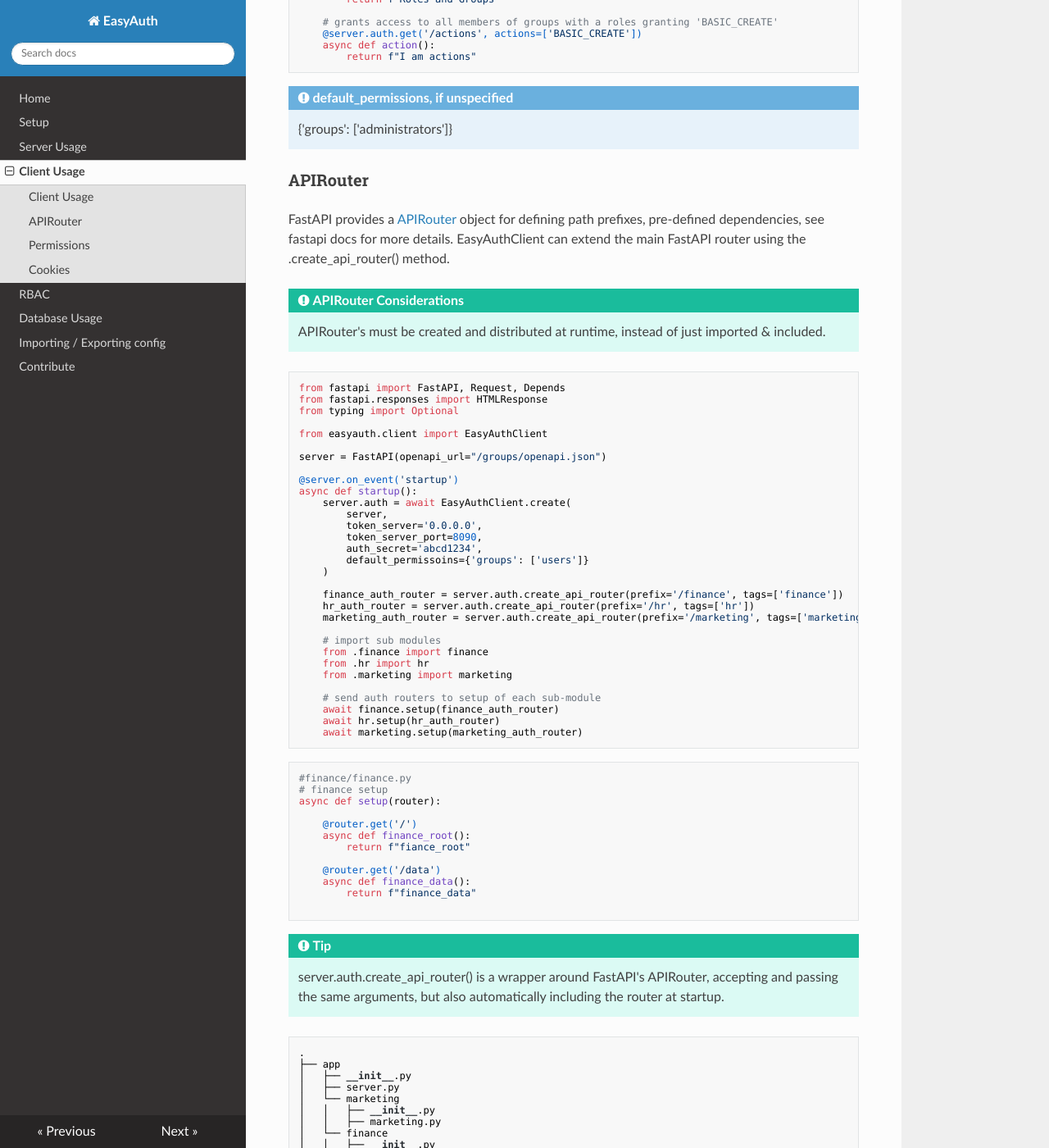
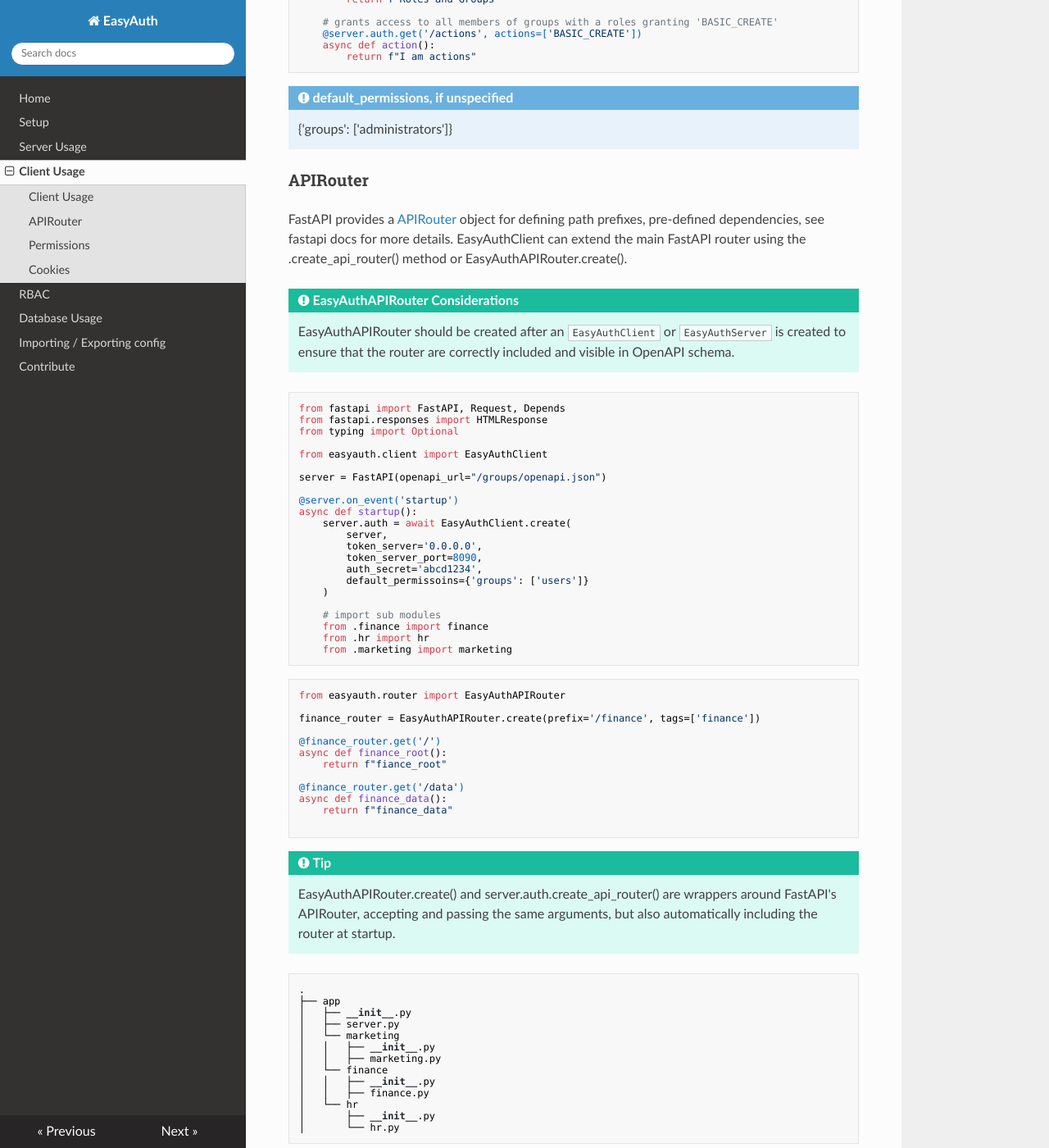
Before and after one commit to codemation/easyauth, an MkDocs documentation site: the page built from docs/client_usage.md, in a window 1280 px wide and 1400 px high, scrolled down 730 px. Shown: the whole window at 82% size. Built offline with MkDocs 1.6.1, drawn with Linux system fonts in a browser that asks for light colours; nearby versions of some CDN libraries.

Commit message:
Adjusted EasyAuthAPIRouter usage examples in docs

````diff
--- a/docs/client_usage.md
+++ b/docs/client_usage.md
@@ -50,10 +50,10 @@
     {'groups': ['administrators']}
 
 ### APIRouter
-FastAPI provides a [APIRouter](https://fastapi.tiangolo.com/tutorial/bigger-applications/?h=apirouter#apirouter) object for defining path prefixes, pre-defined dependencies, see fastapi docs for more details. EasyAuthClient can extend the main FastAPI router using the .create_api_router() method.
+FastAPI provides a [APIRouter](https://fastapi.tiangolo.com/tutorial/bigger-applications/?h=apirouter#apirouter) object for defining path prefixes, pre-defined dependencies, see fastapi docs for more details. EasyAuthClient can extend the main FastAPI router using the .create_api_router() method or EasyAuthAPIRouter.create().
 
-!!! Important - "APIRouter Considerations "
-    APIRouter's must be created and distributed at runtime, instead of just imported & included.
+!!! Important - "EasyAuthAPIRouter Considerations "
+    EasyAuthAPIRouter should be created after an `EasyAuthClient` or `EasyAuthServer` is created to ensure that the router are correctly included and visible in OpenAPI schema.
 
 ```python
 from fastapi import FastAPI, Request, Depends
@@ -74,37 +74,28 @@
         default_permissoins={'groups': ['users']}
     )
 
-    finance_auth_router = server.auth.create_api_router(prefix='/finance', tags=['finance'])
-    hr_auth_router = server.auth.create_api_router(prefix='/hr', tags=['hr'])
-    marketing_auth_router = server.auth.create_api_router(prefix='/marketing', tags=['marketing'])
-
     # import sub modules
     from .finance import finance
     from .hr import hr
     from .marketing import marketing
-
-    # send auth routers to setup of each sub-module
-    await finance.setup(finance_auth_router)
-    await hr.setup(hr_auth_router)
-    await marketing.setup(marketing_auth_router)
 ```
 
 ```python
-#finance/finance.py
-# finance setup
-async def setup(router):
+from easyauth.router import EasyAuthAPIRouter
 
-    @router.get('/')
-    async def finance_root():
-        return f"fiance_root"
+finance_router = EasyAuthAPIRouter.create(prefix='/finance', tags=['finance'])
 
-    @router.get('/data')
-    async def finance_data():
-        return f"finance_data"
+@finance_router.get('/')
+async def finance_root():
+    return f"fiance_root"
+
+@finance_router.get('/data')
+async def finance_data():
+    return f"finance_data"
 
 ```
 !!! TIP
-    server.auth.create_api_router() is a wrapper around FastAPI's APIRouter, accepting and passing the same arguments, but also automatically including the router at startup.
+    EasyAuthAPIRouter.create() and server.auth.create_api_router() are wrappers around FastAPI's APIRouter, accepting and passing the same arguments, but also automatically including the router at startup.
 
 ```
 .
````
Also changed, not shown: docs/server_usage.md (+11 -21 lines).
